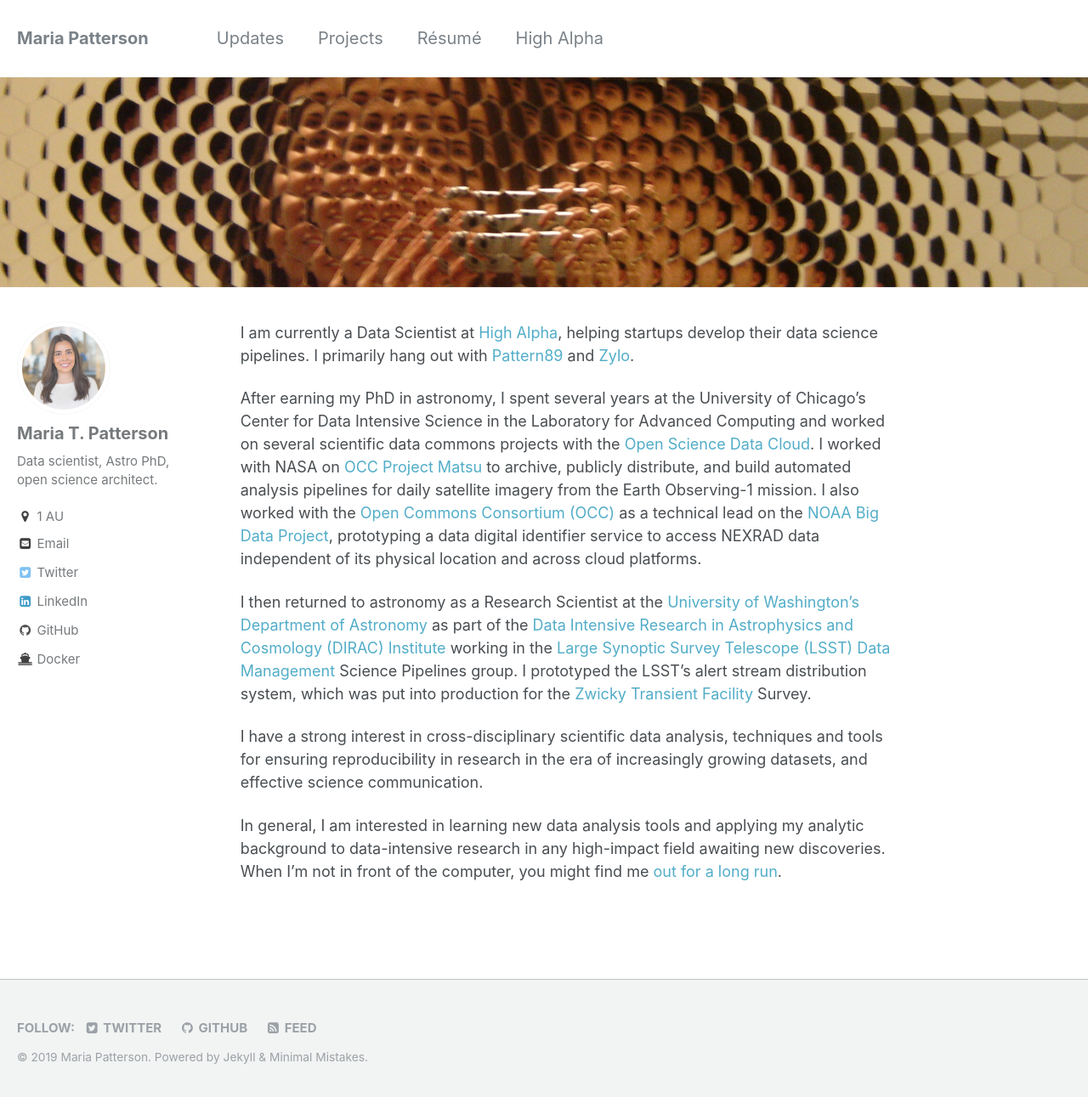
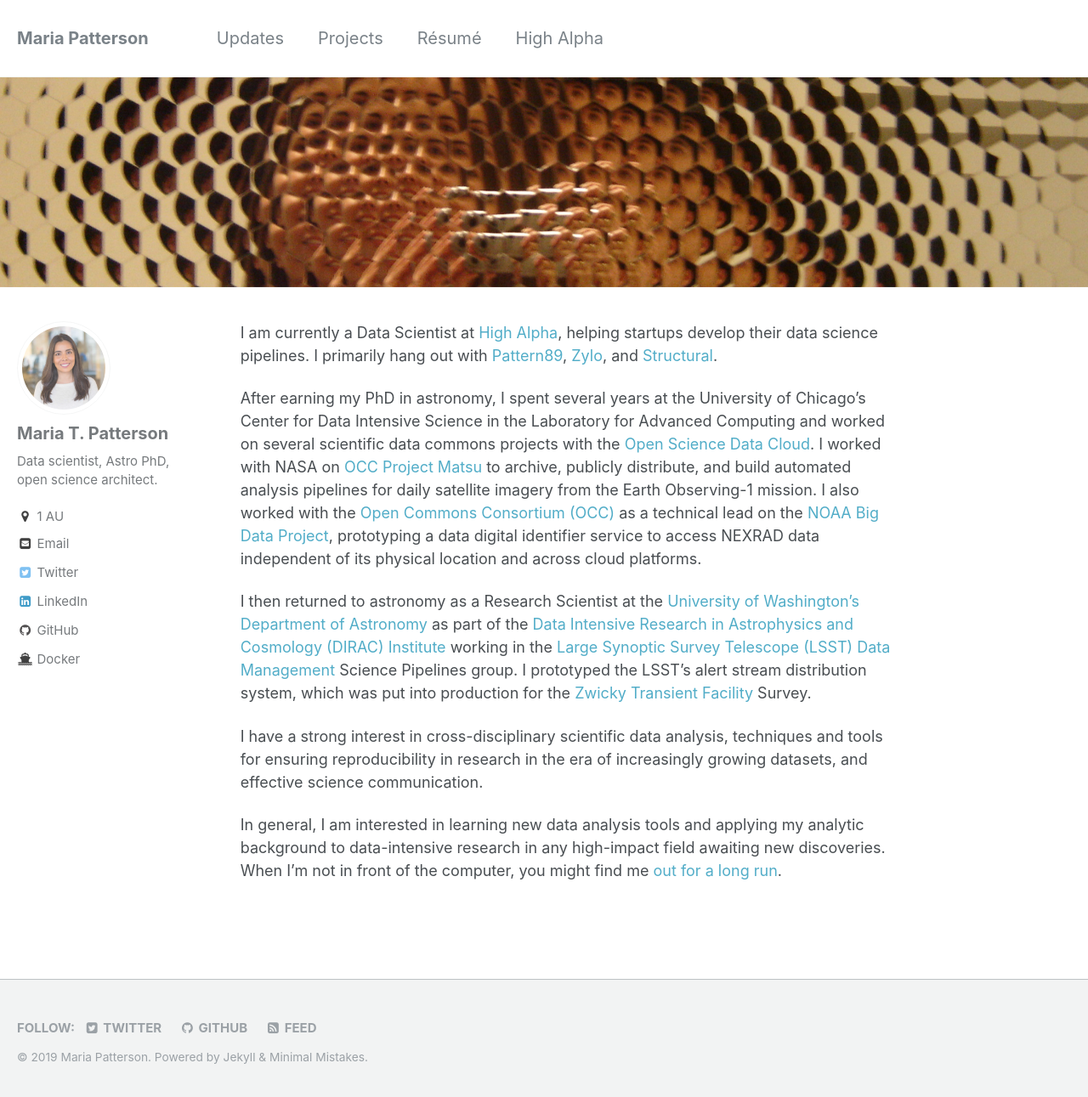
Before and after one commit to mtpatter/mtpatter.github.io, a Jekyll site: the page built from _pages/home.md, in a window 1280 px wide and 1295 px high. Shown: the top 1291 px of the window at 85% size. Built offline with Jekyll 4.4.1, drawn with Linux system fonts in a browser that asks for light colours.

Commit message:
Add structural, sorry structural.

```diff
--- a/_pages/home.md
+++ b/_pages/home.md
@@ -5,7 +5,7 @@ header:
   image: /assets/images/selfie.jpg
 ---
 
-I am currently a Data Scientist at [High Alpha](https://highalpha.com), helping startups develop their data science pipelines.  I primarily hang out with [Pattern89](https://www.pattern89.com/) and [Zylo](https://zylo.com/).
+I am currently a Data Scientist at [High Alpha](https://highalpha.com), helping startups develop their data science pipelines.  I primarily hang out with [Pattern89](https://www.pattern89.com/), [Zylo](https://zylo.com/), and [Structural](https://www.structural.com/).
 
 After earning my PhD in astronomy, I spent several years at the University of Chicago's Center for Data Intensive Science in the Laboratory for Advanced Computing and worked on several scientific data commons projects with the [Open Science Data Cloud](https://www.opensciencedatacloud.org). I worked with NASA on [OCC Project Matsu](https://matsu.opensciencedatacloud.org) to archive, publicly distribute, and build automated analysis pipelines for daily satellite imagery from the Earth Observing-1 mission. I also worked with the [Open Commons Consortium (OCC)](http://occ-data.org) as a technical lead on the [NOAA Big Data Project](https://data-alliance.noaa.gov), prototyping a data digital identifier service to access NEXRAD data independent of its physical location and across cloud platforms.
 
```
